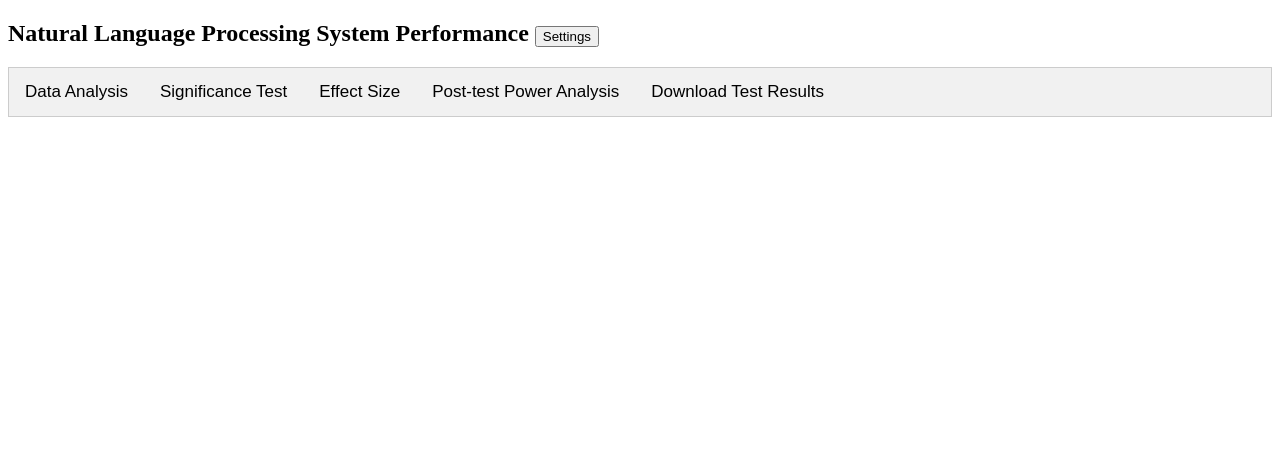
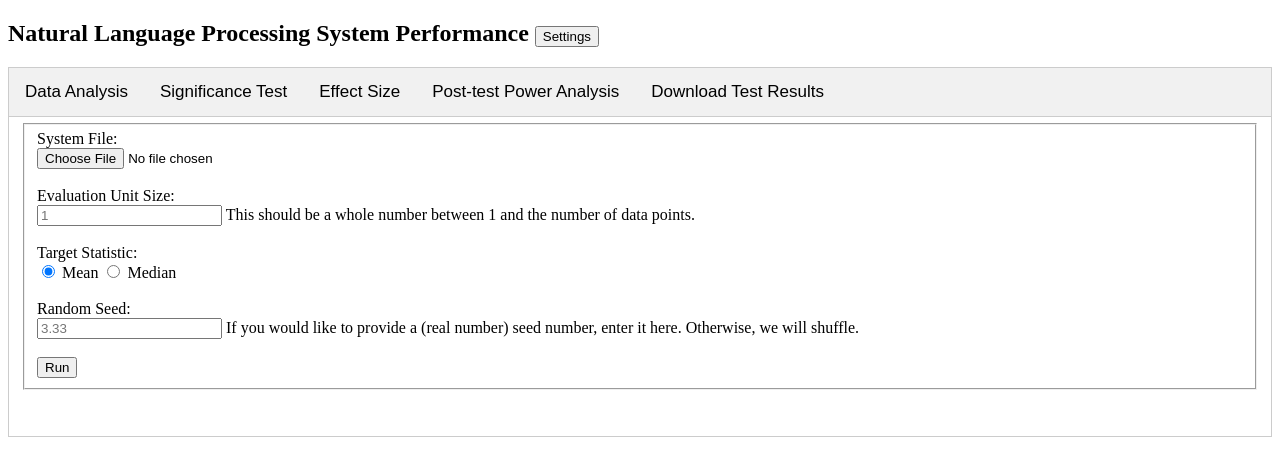
Before and after one commit to DeniseMak/nlpstats-proto, a Flask app: page / in a window 1280 px wide. Shown: the top 476 px of the page. Run offline with Flask 2, Linux system fonts and the light colour scheme; some libraries are stand-ins or nearby versions.

Commit message:
re-add JQuery/AJAX but invoking render_template

```diff
--- a/da2/run.py
+++ b/da2/run.py
@@ -28,28 +28,31 @@ def homepage():
             result_str = 'Your results are displayed below. '\
                    + '; Seed is: ' + seed \
                    + "; Evaluation unit is: " + eval_unit_size
-            # new
+
             full_filename1 = os.path.join(app.config['FOLDER'], 'hist_score1.svg')
             full_filename2 = os.path.join(app.config['FOLDER'], 'hist_score2.svg')
             input_filename_str =  "input_filename was: " + f.filename
             print(input_filename_str)
 
-            rendered = render_template('tab_interface.html',
+            USE_JSON = False
+            if USE_JSON:
+                return jsonify(result=result_str,
+                               hist_score1=full_filename1,
+                               hist_score2=full_filename2)
+            else:
+                rendered = render_template('tab_interface.html',
                                        result_str=result_str,
                                        hist_score1=full_filename1,
-                                       hist_score2=full_filename2) #result1=dicts[0], result2=dicts[1])
-            return rendered #return jsonify(result=result_str, filename=input_filename)
+                                       hist_score2=full_filename2)
+                return rendered
         else:
             return jsonify(result='Input needed for more details.')
     elif request.method == 'GET':
-        #full_filename1 = os.path.join(app.config['FOLDER'], 'hist_score1.svg')
-        #full_filename2 = os.path.join(app.config['FOLDER'], 'hist_score2.svg')
+        # You got to the main page by navigating to the URL, not by clicking submit
+            #full_filename1 = os.path.join(app.config['FOLDER'], 'hist_score1.svg')
+            #full_filename2 = os.path.join(app.config['FOLDER'], 'hist_score2.svg')
         return render_template('tab_interface.html')
-        '''
-        return render_template('tab_interface.html',
-                               hist_score1 = full_filename1,
-                               hist_score2 = full_filename2)
-                               '''
+
 
 if __name__ == "__main__":
     app.debug=True
--- a/da2/templates/tab_interface.html
+++ b/da2/templates/tab_interface.html
@@ -41,6 +41,26 @@ body
   border-top: none;
 }
 </style>
+    <script src="//ajax.googleapis.com/ajax/libs/jquery/1.9.1/jquery.min.js"></script>
+    <script type=text/javascript>
+        $(function() {
+          $('a#process_input').bind('click', function() {
+            $.post('/', {
+
+              eval_unit_size: $('input[name="eval_unit_size"]').val(),
+              seed: $('input[name="seed"]').val(),
+                system_file: $('input[name="system_file"]').val()
+
+            }, function(data) {
+                // Note: I don't think this is working.
+              $('#result').text(data.result);
+              $('#hist_score1').src(data.hist_score1);
+              $('#hist_score2').src(data.hist_score2);
+            });
+            return false;
+          });
+        });
+    </script>
 </head>
 <body>
 
@@ -58,8 +78,9 @@ body
 </div>
 
 
-
-<div id='Data Analysis' class="tabcontent">
+<!-- Data Analysis
+    TODO: Make style dynamic -->
+<div id='Data Analysis' class="tabcontent" style="display:block">
   <form class="form-horizontal" enctype="multipart/form-data" method="post">
   <fieldset>
 
@@ -70,7 +91,9 @@ body
     <div class="col-md-4">
       <input id="system_file" name="system_file" class="input-file" type="file"/>
         <!-- Submit Button -->
+        <!--
         <input type = "submit"/>
+        -->
     </div>
   </div>
   <br>
@@ -112,14 +135,14 @@ body
   <br>
 
   <!-- Button -->
-      <!--
+
   <div class="form-group">
     <label class="col-md-4 control-label" for="submit"></label>
     <div class="col-md-4">
       <button id="submit" name="submit" class="btn btn-success">Run</button>
     </div>
   </div>
-     -->
+
 
 
   </fieldset>
@@ -128,8 +151,8 @@ body
     <!-- Images -->
     <div class="hiddendiv" id = "hidden">
           <h1 id=result align='center'>{{ result_str }}</h1>
-          <img src="{{ hist_score1 }}">
-          <img src="{{ hist_score2 }}">
+          <img id=hist_score1 src="{{ hist_score1 }}">
+          <img id=hist_score2 src="{{ hist_score2 }}">
     </div>
 </div>
 
```
Also changed, not shown: da2/readme.md.
